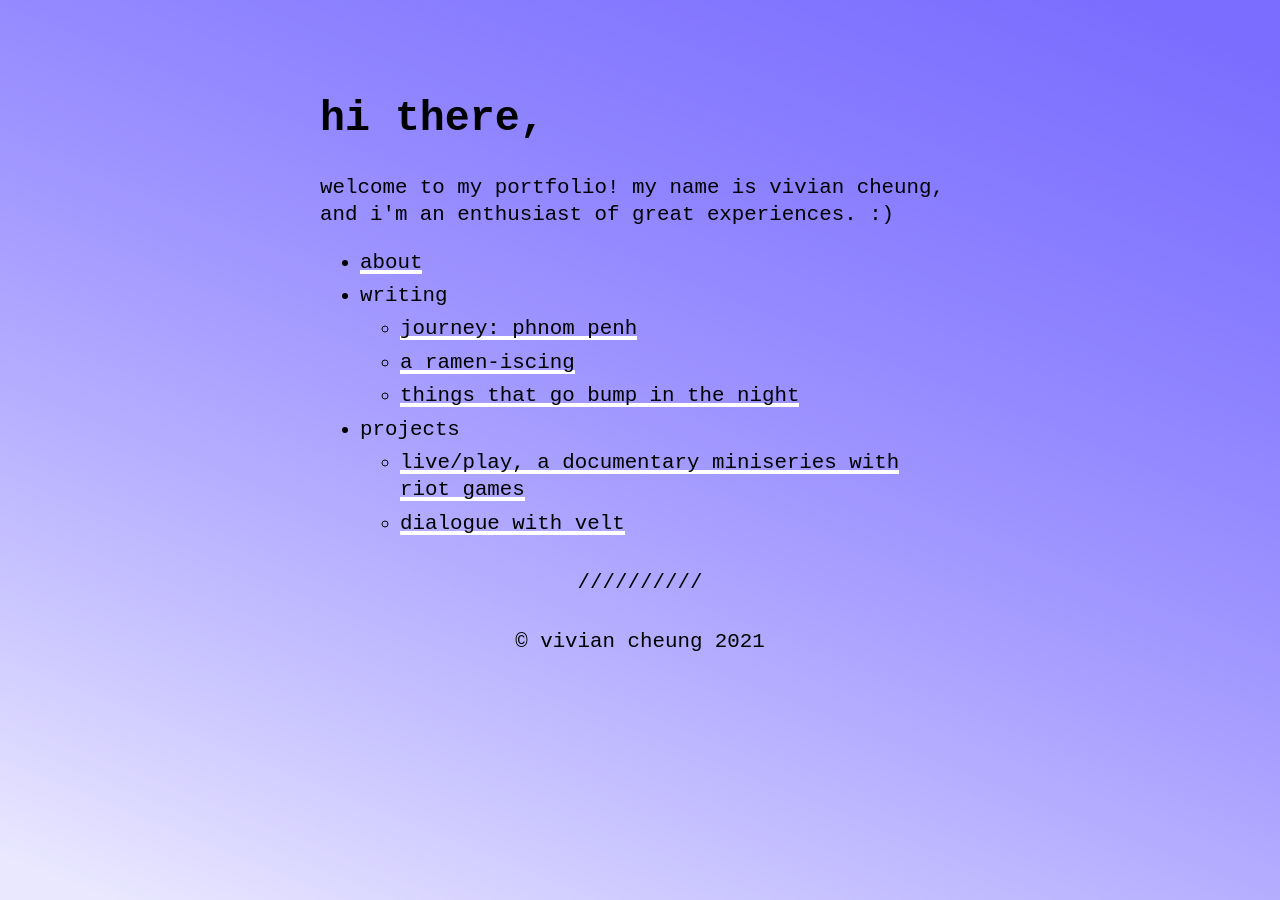
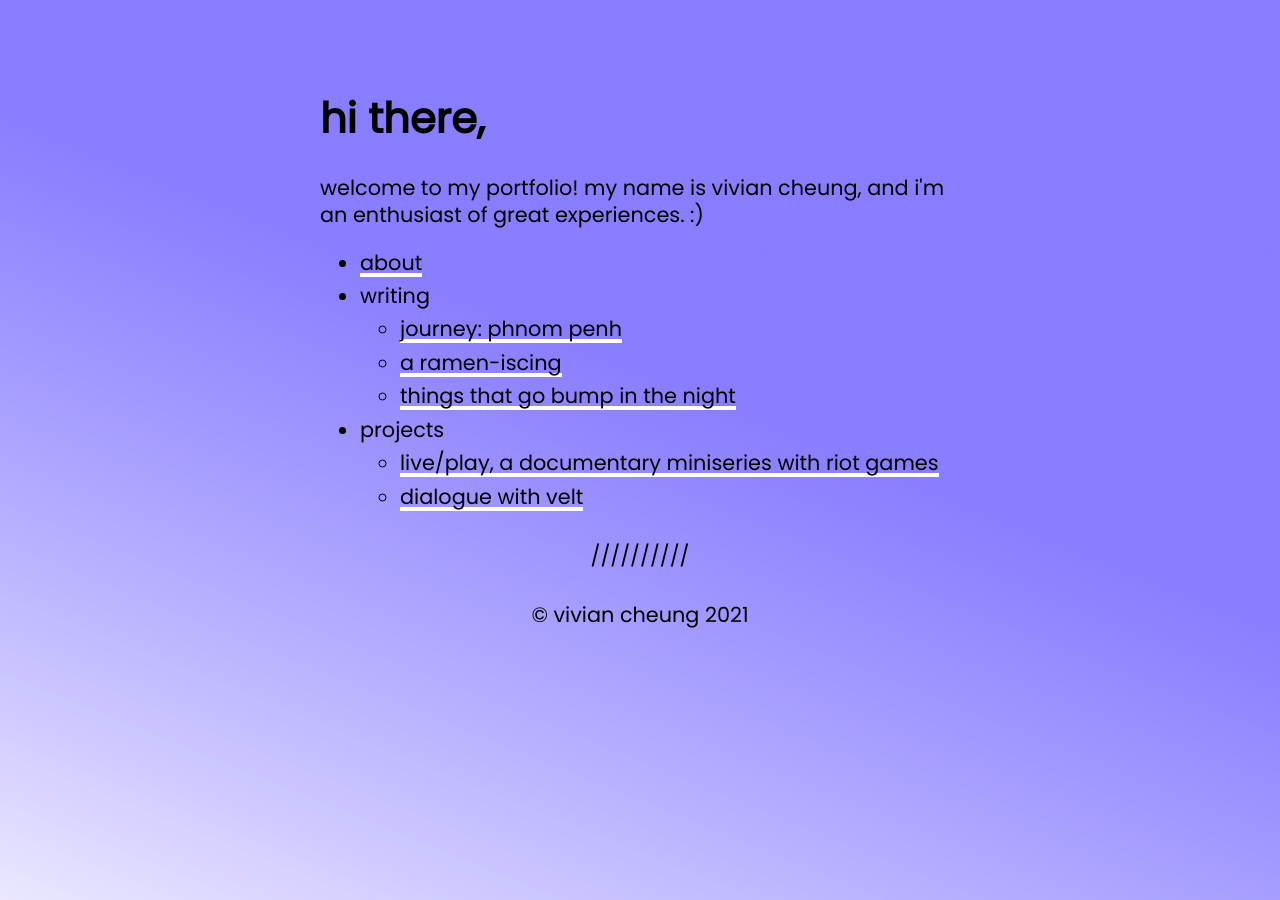
Before and after one commit to vvncheung/vvncheung.github.io, a Jekyll site: the page built from index.md, in a window 1280 px wide. Built offline with Jekyll 4.4.1, drawn with Linux system fonts in a browser that asks for light colours.

Commit message:
changing bg colours and font

```diff
--- a/_includes/head.html
+++ b/_includes/head.html
@@ -2,7 +2,6 @@
   <meta charset="utf-8" />
   <meta http-equiv="X-UA-Compatible" content="IE=edge" />
   <meta name="viewport" content="width=device-width, initial-scale=1" />
-  <meta name="google-site-verification" content="" />
 
   <title>
     {% if page.title %}
@@ -17,5 +16,5 @@
 
   <link rel="shortcut icon" type="image/x-icon" href="/{{ site.url }}/assets/favicon.png" />
   <link rel="stylesheet" href="{{ site.url }}/assets/css/main.css" />
-
+  <link rel="stylesheet" href="https://fonts.googleapis.com/css?family=Poppins">
 </head>
--- a/_sass/no-style-please.scss
+++ b/_sass/no-style-please.scss
@@ -21,7 +21,7 @@ body[a="dark"] { @include dark-appearance; }
 // see: https://stackoverflow.com/a/61265706
 html, body {
   background: rgb(224,221,255);
-  background: linear-gradient(22deg, rgba(224,221,255,0.427608543417367) 3%, rgba(122,109,255,0.9318102240896359) 96%);
+  background: linear-gradient(22deg, rgba(224,221,255,0.427608543417367) 0%, rgba(122,109,255,0.6685049019607843) 56%);
   background-repeat: no-repeat;
   background-attachment: fixed;
 }
@@ -30,7 +30,7 @@ html { height: 100%; }
 
 body {
   color: black;
-  font-family: monospace;
+  font-family: Poppins;
   font-size: 1.3rem;
   line-height: 1.3;
   margin: 0;
```
